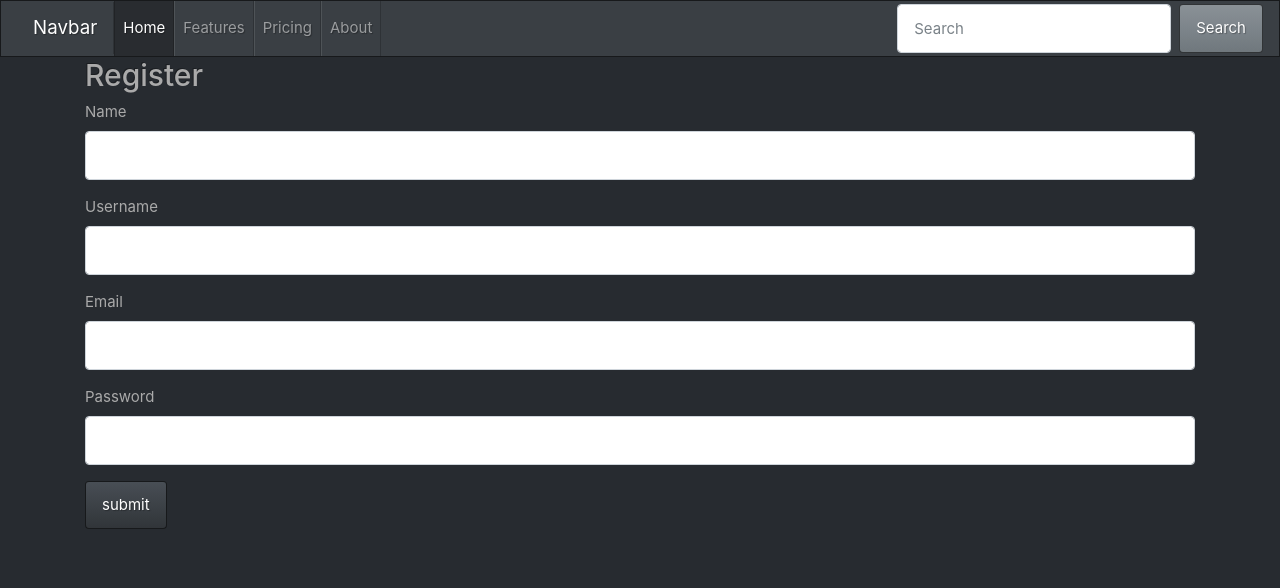
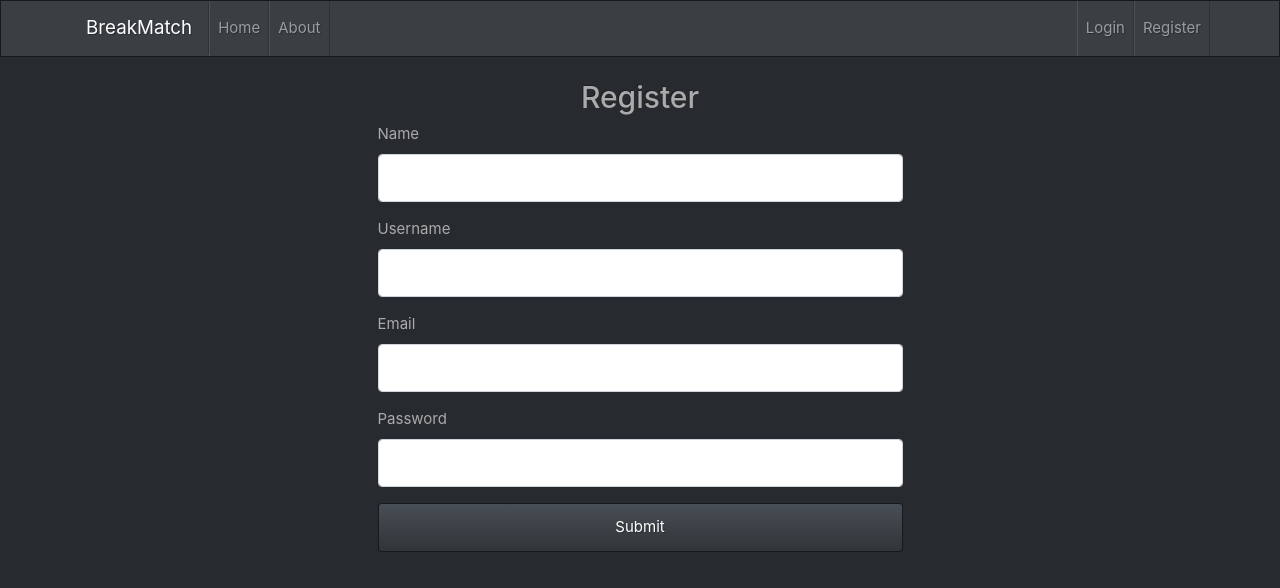
Before and after one commit to patryk-kochanski/BreakMatch, an Angular app in the folder angular-src/: page /register in a window 1280 px wide. Shown: the top 588 px of the page. Built offline with nearby package versions, Linux system fonts and the light colour scheme.

Commit message:
Modify navbar and register views

```diff
--- a/angular-src/src/app/navbar/navbar.component.html
+++ b/angular-src/src/app/navbar/navbar.component.html
@@ -1,27 +1,25 @@
 <nav class="navbar navbar-expand-lg navbar-dark bg-primary">
-    <a class="navbar-brand" href="#">Navbar</a>
     <button class="navbar-toggler" type="button" data-toggle="collapse" data-target="#navbarColor01" aria-controls="navbarColor01" aria-expanded="false" aria-label="Toggle navigation">
       <span class="navbar-toggler-icon"></span>
     </button>
 
-    <div class="collapse navbar-collapse" id="navbarColor01">
+    <div class="container" id="navbarColor01">
+        <a class="navbar-brand" href="/">BreakMatch</a>
       <ul class="navbar-nav mr-auto">
-        <li class="nav-item active">
-          <a class="nav-link" href="#">Home <span class="sr-only">(current)</span></a>
+        <li class="nav-item">
+          <a class="nav-link" href="/">Home</a>
         </li>
         <li class="nav-item">
-          <a class="nav-link" href="#">Features</a>
-        </li>
-        <li class="nav-item">
-          <a class="nav-link" href="#">Pricing</a>
-        </li>
-        <li class="nav-item">
-          <a class="nav-link" href="#">About</a>
+          <a class="nav-link" href="/about">About</a>
         </li>
       </ul>
-      <form class="form-inline my-2 my-lg-0">
-        <input class="form-control mr-sm-2" type="text" placeholder="Search">
-        <button class="btn btn-secondary my-2 my-sm-0" type="submit">Search</button>
-      </form>
+      <ul class="navbar-nav navbar-right">
+        <li  class="nav-item">
+          <a class="nav-link" href="/login">Login</a>
+        </li>
+        <li  class="nav-item">
+          <a class="nav-link" href="/register">Register</a>
+        </li>
+      </ul>
     </div>
   </nav>
--- a/angular-src/src/app/register/register.component.html
+++ b/angular-src/src/app/register/register.component.html
@@ -1,5 +1,8 @@
-<h2 class="page-header">Register</h2>
+
 <form (submit)="onRegisterSubmit()">
+  <br>
+  <div class="container" style="width:50%">
+    <h2 class="page-header" style="text-align:center">Register</h2>
   <div class="form-group">
     <label>Name</label>
     <input type="text" [(ngModel)]="name" name="name" class="form-control">
@@ -14,7 +17,8 @@
   </div>
   <div class="form-group">
     <label>Password</label>
-    <input type="text" [(ngModel)]="password" name="password" class="form-control">
+    <input type="password" [(ngModel)]="password" name="password" class="form-control">
   </div>
-  <input type="submit" class="btn btn-primary" value="submit">
+  <input type="submit" class="btn btn-primary" value="Submit" style="width: 100%">
+</div>
 </form>
```
